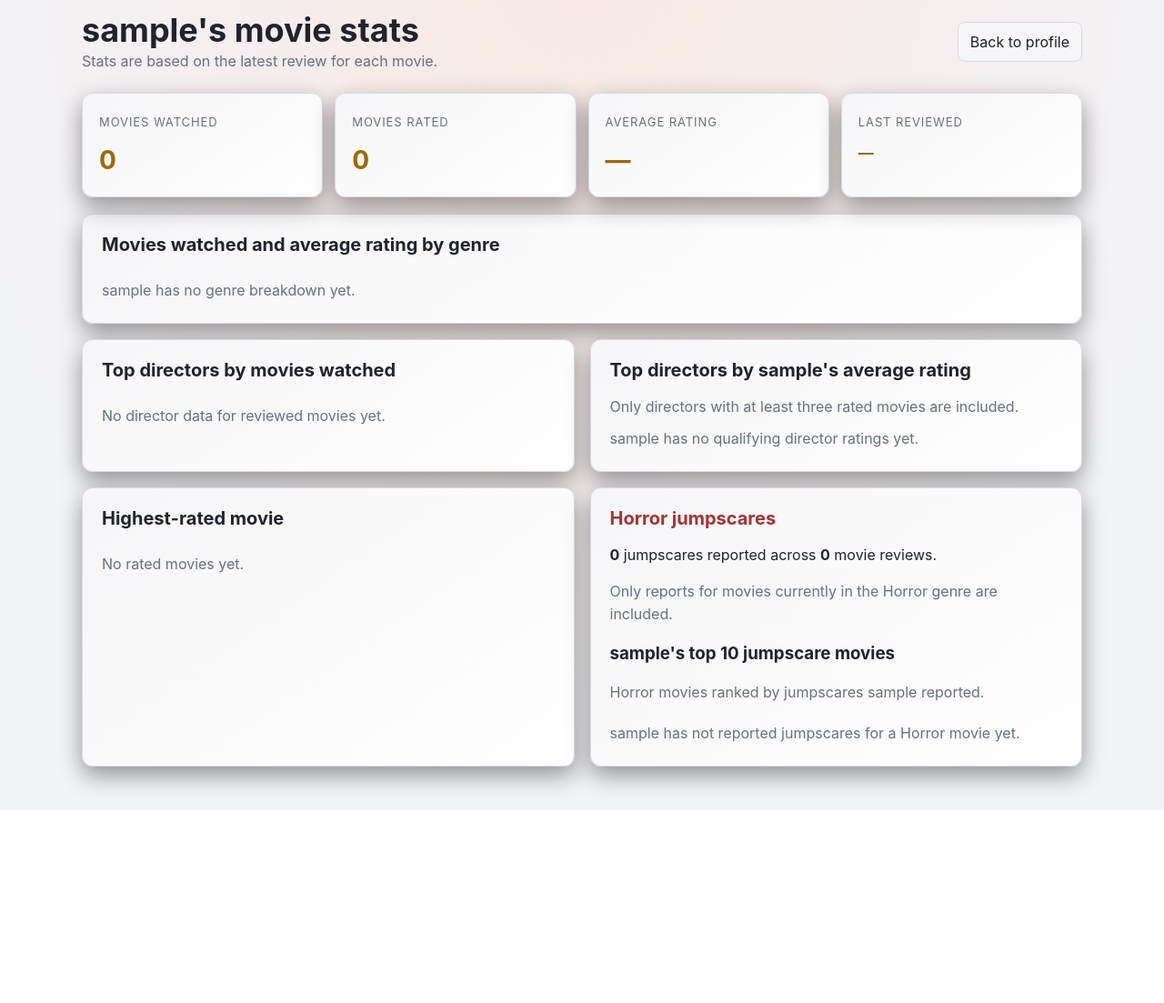
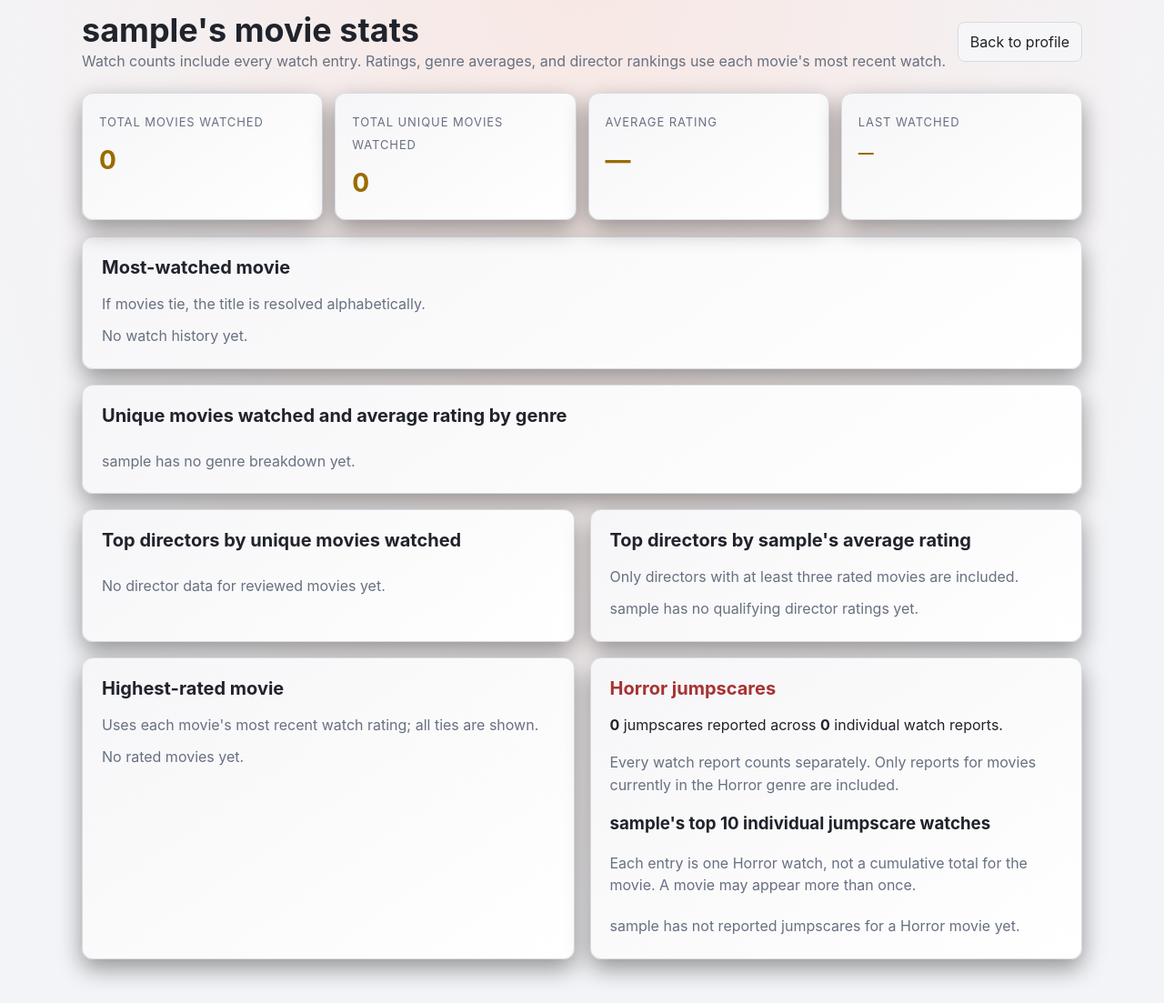
Before and after one commit to claythess/Database_Project, a Flask app: a page that uses templates/user_stats.html in a window 1280 px wide. Shown: the part 131-1234 px from the top of the page at 91% size. Before the commit the page ends 1012 px from the top, so only its background shows below. Run offline with Flask 3, Linux system fonts and the light colour scheme; tables that the repository leaves empty hold one stand-in row (values such as "Sample post").

Commit message:
More AI Slop

```diff
--- a/app.py
+++ b/app.py
@@ -1,5 +1,7 @@
 # Importing flask module in the project is mandatory
 # An object of Flask class is our WSGI application.
+import re
+
 from flask import Flask, render_template, session, request, redirect, url_for
 import database_utils
 
@@ -42,6 +44,15 @@
     if count < 0:
         return None, "Jumpscares cannot be negative"
     return count, None
+
+
+def parse_rating(raw_value):
+    if raw_value is None:
+        return None
+    normalized = raw_value.strip()
+    if not re.fullmatch(r'(?:10(?:\.0)?|[0-9](?:\.[0-9])?)', normalized):
+        return None
+    return float(normalized)
 
 @app.route('/')
 def hello_world():
@@ -187,10 +198,7 @@
         return "Movie not found", 404
     horror_movie = database_utils.is_horror_movie(movie_id)
 
-    try:
-        rating = float(rating_raw) if rating_raw is not None and rating_raw != '' else None
-    except ValueError:
-        rating = None
+    rating = parse_rating(rating_raw)
 
     # Validate rating: must be a number between 0 and 10 (inclusive)
     if rating is None or rating < 0.0 or rating > 10.0:
@@ -247,10 +255,7 @@
     jumpscare_raw = request.form.get('jumpscare_count')
     horror_movie = database_utils.is_horror_movie(review['movie_id'])
 
-    try:
-        rating = float(rating_raw) if rating_raw is not None and rating_raw != '' else None
-    except ValueError:
-        rating = None
+    rating = parse_rating(rating_raw)
 
     if rating is None or rating < 0.0 or rating > 10.0:
         error_msg = "Rating must be a number between 0 and 10"
--- a/templates/movie.html
+++ b/templates/movie.html
@@ -169,7 +169,7 @@
             {% if horror_movie and jumpscare_stats.report_count %}
             <div class="info-section">
                 <div class="info-label">Community jumpscare reports</div>
-                <div class="info-content">{{ jumpscare_stats.total_jumpscares }} total across {{ jumpscare_stats.report_count }} reports (average {{ '%.1f'|format(jumpscare_stats.average_jumpscares) }} per report)</div>
+                <div class="info-content">{{ jumpscare_stats.total_jumpscares }} total across {{ jumpscare_stats.report_count }} individual watch reports (average {{ '%.1f'|format(jumpscare_stats.average_jumpscares) }} per report)</div>
             </div>
             {% endif %}
 
@@ -177,7 +177,7 @@
             <div class="info-section">
                 {% if session.get('token') %}
                     <form action="{{ url_for('write_review', movie_id=movie['id']) }}" method="get">
-                        <button type="submit" style="padding:10px 14px;border-radius:6px;background:#2a2a2a;color:white;border:none;cursor:pointer;">Write Review</button>
+                        <button type="submit" style="padding:10px 14px;border-radius:6px;background:#2a2a2a;color:white;border:none;cursor:pointer;">Log a Watch &amp; Review</button>
                     </form>
                 {% else %}
                     <a href="/" style="color:#ccc;">Log in to write a review</a>
--- a/templates/myprofile.html
+++ b/templates/myprofile.html
@@ -163,7 +163,7 @@
         <div class="profile-section">
             <h2>{{ username or 'My Profile' }}</h2>
             <div style="margin-top:8px;font-size:16px;color:#ccc;">
-                Movies seen: <strong>{{ movies_seen }}</strong>
+                Unique movies watched: <strong>{{ movies_seen }}</strong>
                 <a href="{{ url_for('my_stats') }}" style="color:#ffd700;margin-left:12px;">View my stats</a>
             </div>
         </div>
@@ -238,6 +238,9 @@
                                         Unknown Movie
                                     {% endif %}
                                 </div>
+                                {% if r['watch_number'] > 1 %}
+                                    <div style="color:#aaa;font-size:13px;margin-bottom:6px;">Watch #{{ r['watch_number'] }}</div>
+                                {% endif %}
                                 <div style="color:#ffd700;margin-bottom:6px;">Rating: {{ r['rating'] }}</div>
                                 {% if r.get('jumpscare_count') is not none %}
                                     <div style="color:#ff9c9c;margin-bottom:6px;">Jumpscares reported: {{ r['jumpscare_count'] }}</div>
--- a/templates/user_profile.html
+++ b/templates/user_profile.html
@@ -24,7 +24,7 @@
   <div class="container">
     <div class="card">
       <h2>{{ username }}</h2>
-      <p>Movies seen: <span class="fav">{{ movies_seen }}</span></p>
+      <p>Unique movies watched: <span class="fav">{{ movies_seen }}</span></p>
       <p><a class="fav" href="{{ url_for('user_stats', username=username) }}">View {{ 'your' if is_owner else username + '’s' }} stats</a></p>
       <p>Favorite Actor: {% if favorite_actor %}<a class="fav" href="{{ url_for('actor_view', actor_id=favorite_actor.id) }}">{{ favorite_actor.name }}</a>{% else %}—{% endif %}</p>
       <p>Favorite Director: {% if favorite_director %}<a class="fav" href="{{ url_for('director_view', director_id=favorite_director.id) }}">{{ favorite_director.name }}</a>{% else %}—{% endif %}</p>
@@ -85,6 +85,7 @@
                   Unknown
                 {% endif %}
               </div>
+              {% if r['watch_number'] > 1 %}<div style="color:#aaa;font-size:13px;margin-top:4px">Watch #{{ r['watch_number'] }}</div>{% endif %}
               <div style="color:#ffd700">Rating: {{ r['rating'] }}</div>
               {% if r.get('jumpscare_count') is not none %}<div style="color:#ff9c9c">Jumpscares reported: {{ r['jumpscare_count'] }}</div>{% endif %}
               <div style="margin-top:6px">{{ r['review'] }}</div>
--- a/templates/user_stats.html
+++ b/templates/user_stats.html
@@ -47,23 +47,35 @@
     <div class="topline">
       <div>
         <h1>{{ username }}'s movie stats</h1>
-        <div class="muted">Stats are based on the latest review for each movie.</div>
+        <div class="muted">Watch counts include every watch entry. Ratings, genre averages, and director rankings use each movie's most recent watch.</div>
       </div>
       <a class="button" href="{{ url_for('user_profile', username=username) }}">Back to profile</a>
     </div>
 
     <section class="summary" aria-label="Overview">
-      <div class="metric"><span class="metric-label">Movies watched</span><span class="metric-value">{{ stats.summary.movies_seen or 0 }}</span></div>
-      <div class="metric"><span class="metric-label">Movies rated</span><span class="metric-value">{{ stats.summary.rated_movies or 0 }}</span></div>
+      <div class="metric"><span class="metric-label">Total movies watched</span><span class="metric-value">{{ stats.summary.total_watches or 0 }}</span></div>
+      <div class="metric"><span class="metric-label">Total unique movies watched</span><span class="metric-value">{{ stats.summary.unique_movies_watched or 0 }}</span></div>
       <div class="metric"><span class="metric-label">Average rating</span><span class="metric-value">{% if stats.summary.average_rating is not none %}{{ '%.1f'|format(stats.summary.average_rating) }} / 10{% else %}—{% endif %}</span></div>
-      <div class="metric"><span class="metric-label">Last reviewed</span><span class="metric-value" style="font-size:17px">{{ stats.summary.last_watched or '—' }}</span></div>
+      <div class="metric"><span class="metric-label">Last watched</span><span class="metric-value" style="font-size:17px">{{ stats.summary.last_watched or '—' }}</span></div>
     </section>
 
     <section class="panel">
-      <h2>Movies watched and average rating by genre</h2>
+      <h2>Most-watched movie</h2>
+      <div class="muted">If movies tie, the title is resolved alphabetically.</div>
+      {% if stats.most_watched_movies %}
+        <div class="movie-highlights">
+          {% for movie in stats.most_watched_movies %}
+            <div class="movie-highlight"><a href="{{ url_for('movie_view', movie_id=movie.id) }}">{{ movie.title }}</a>{% if movie.year %} ({{ movie.year }}){% endif %}<span class="number">{{ movie.watch_count }} {% if movie.watch_count == 1 %}watch{% else %}watches{% endif %}</span></div>
+          {% endfor %}
+        </div>
+      {% else %}<div class="empty">No watch history yet.</div>{% endif %}
+    </section>
+
+    <section class="panel">
+      <h2>Unique movies watched and average rating by genre</h2>
       {% if stats.genres %}
         <table>
-          <thead><tr><th>Genre</th><th>Watched</th><th>Rated</th><th>Average rating</th></tr></thead>
+          <thead><tr><th>Genre</th><th>Unique movies</th><th>Rated</th><th>Average rating</th></tr></thead>
           <tbody>
             {% for row in stats.genres %}
               <tr><td>{{ row.genre }}</td><td class="number">{{ row.movies_watched }}</td><td>{{ row.rated_movies }}</td><td>{% if row.average_rating is not none %}{{ '%.1f'|format(row.average_rating) }} / 10{% else %}—{% endif %}</td></tr>
@@ -75,7 +87,7 @@
 
     <div class="split">
       <section class="panel">
-        <h2>Top directors by movies watched</h2>
+        <h2>Top directors by unique movies watched</h2>
         {% if stats.top_directors_by_movies %}
           <table><thead><tr><th>Director</th><th>Movies</th></tr></thead><tbody>
             {% for director in stats.top_directors_by_movies %}<tr><td><a href="{{ url_for('director_view', director_id=director.id) }}">{{ director.name }}</a></td><td class="number">{{ director.movies_watched }}</td></tr>{% endfor %}
@@ -97,6 +109,7 @@
     <div class="split">
       <section class="panel">
         <h2>Highest-rated movie</h2>
+        <div class="muted">Uses each movie's most recent watch rating; all ties are shown.</div>
         {% if stats.highest_rated_movies %}
           <div class="movie-highlights">
             {% for movie in stats.highest_rated_movies %}
@@ -108,14 +121,14 @@
 
       <section class="panel horror">
         <h2>Horror jumpscares</h2>
-        <p><strong>{{ stats.summary.total_jumpscares or 0 }}</strong> jumpscares reported across <strong>{{ stats.summary.jumpscare_reports or 0 }}</strong> movie reviews.</p>
-        <div class="muted">Only reports for movies currently in the Horror genre are included.</div>
-        <h3 style="margin-top:20px">{% if is_owner %}Your{% else %}{{ username }}'s{% endif %} top 10 jumpscare movies</h3>
-        <div class="muted">Horror movies ranked by jumpscares {% if is_owner %}you{% else %}{{ username }}{% endif %} reported.</div>
+        <p><strong>{{ stats.summary.total_jumpscares or 0 }}</strong> jumpscares reported across <strong>{{ stats.summary.jumpscare_reports or 0 }}</strong> individual watch reports.</p>
+        <div class="muted">Every watch report counts separately. Only reports for movies currently in the Horror genre are included.</div>
+        <h3 style="margin-top:20px">{% if is_owner %}Your{% else %}{{ username }}'s{% endif %} top 10 individual jumpscare watches</h3>
+        <div class="muted">Each entry is one Horror watch, not a cumulative total for the movie. A movie may appear more than once.</div>
         {% if stats.top_jumpscare_movies %}
           <div class="movie-highlights" style="margin-top:10px">
             {% for movie in stats.top_jumpscare_movies %}
-              <div class="movie-highlight"><span class="number">{{ loop.index }}.</span><a href="{{ url_for('movie_view', movie_id=movie.id) }}">{{ movie.title }}</a>{% if movie.year %} ({{ movie.year }}){% endif %}<span class="number">{{ movie.jumpscare_count }} jumpscares</span></div>
+              <div class="movie-highlight"><span class="number">{{ loop.index }}.</span><a href="{{ url_for('movie_view', movie_id=movie.id) }}">{{ movie.title }}</a>{% if movie.year %} ({{ movie.year }}){% endif %}<span class="number">{{ movie.jumpscare_count }} jumpscares</span>{% if movie.watched_at %}<div class="muted" style="margin-top:6px">Watched: {{ movie.watched_at }}</div>{% endif %}</div>
             {% endfor %}
           </div>
         {% else %}<div class="empty" style="margin-top:10px">{% if is_owner %}You have not reported jumpscares for a Horror movie yet.{% else %}{{ username }} has not reported jumpscares for a Horror movie yet.{% endif %}</div>{% endif %}
```
Also changed, not shown: database_utils.py (+57 -43 lines), templates/write_review.html (+5 -4 lines), README.md.
